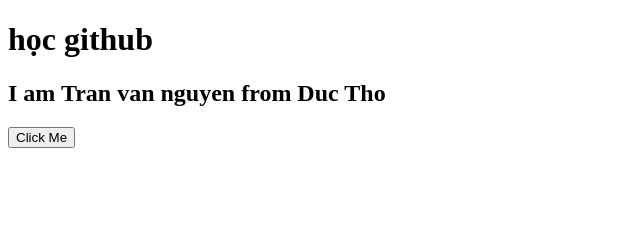
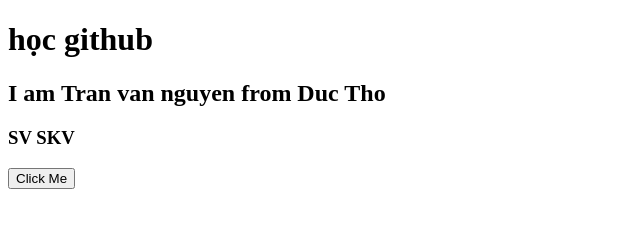
Before and after one commit to nguyenken26032001/Learn_git, a plain HTML site: page index.html in a window 1280 px wide. Shown: the whole page, without its empty margins (0-640 px from the left). Drawn offline with Linux system fonts and the light colour scheme.

Commit message:
Update index.html

```diff
--- a/index.html
+++ b/index.html
@@ -8,7 +8,8 @@
   </head>
   <body>
     <h1>học github</h1>
-    <h2>I am Tran van nguyen from Duc Tho</h2>
+    <h2>I am Tran van nguyen from Duc Tho </h2>
+    <h3> SV SKV</h3>
     <button>Click Me</button>
   </body>
 </html>
```
